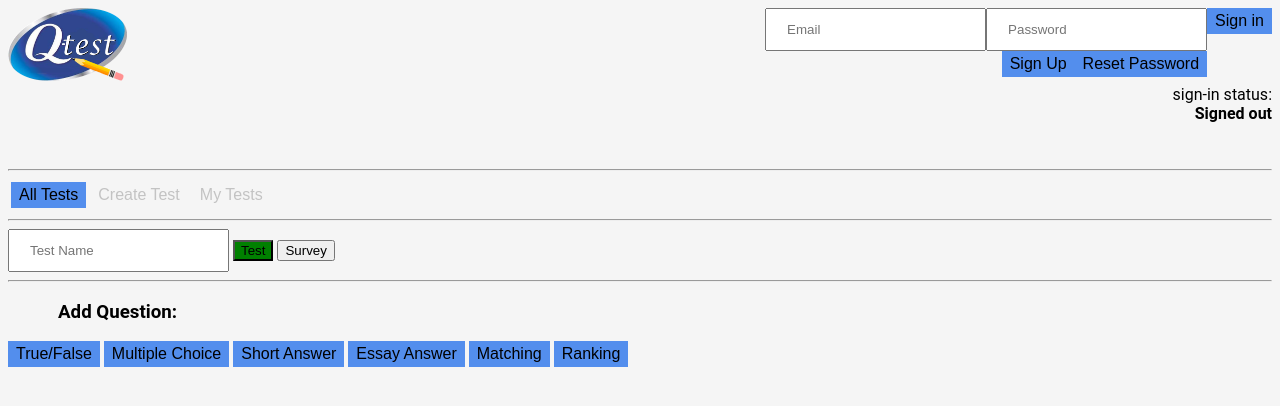
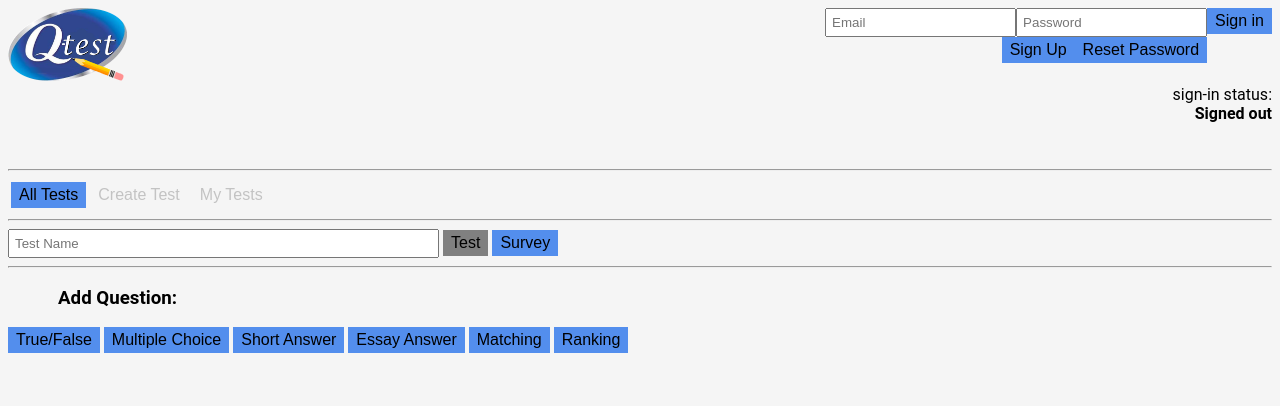
Before and after one commit to jjjpanda/SSW-322, a PHP site: page /createTest.html in a window 1280 px wide. Shown: the top 406 px of the page. Run offline with PHP 8.4, Linux system fonts and the light colour scheme; some libraries are stand-ins or nearby versions.

Commit message:
more aesthetic

```diff
--- a/public/createTest.html
+++ b/public/createTest.html
@@ -18,8 +18,8 @@
     <script type="text/javascript" src="res/script.js"></script>
 
     <input id="testName" type="text" placeholder="Test Name"></div>
-    <button id="testTypeButton" class="typeSelected" onclick="changeType('test')"> Test </button>
-    <button id="surveyTypeButton" onclick="changeType('survey')"> Survey </button>
+    <button id="testTypeButton" class="typeSelected button" onclick="changeType('test')"> Test </button>
+    <button id="surveyTypeButton" class = "button" onclick="changeType('survey')"> Survey </button>
     <hr/>
 
     <div id="questionDiv"></div>
--- a/public/res/css.css
+++ b/public/res/css.css
@@ -104,9 +104,10 @@ p.incorrect{
   }
 
   .typeSelected {
-    background-color:green;
+    background-color: grey;
   }
 
   input{
-    padding: 12px 20px;
+    width: 33%;
+    padding: 5px 5px;
   }
```
